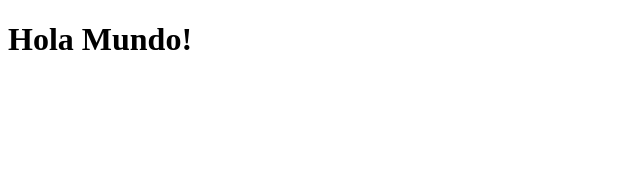
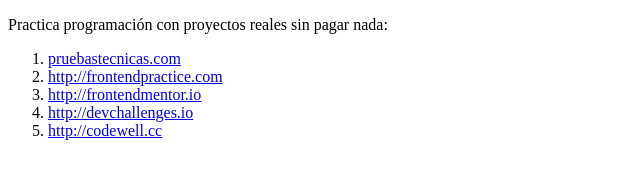
Before and after one commit to krlosm/krlosm.github.io, a plain HTML site: page index.html in a window 1280 px wide. Shown: the whole page, without its empty margins (0-640 px from the left). Drawn offline with Linux system fonts and the light colour scheme.

Commit message:
nuevos links

```diff
--- a/index.html
+++ b/index.html
@@ -6,6 +6,13 @@
     <title>Document</title>
 </head>
 <body>
-    <h1>Hola Mundo!</h1>
+    <p>Practica programación con proyectos reales sin pagar nada:</p>
+    <ol>
+        <li><a href="pruebastecnicas.com">pruebastecnicas.com</a></li>
+        <li><a href="http://frontendpractice.com">http://frontendpractice.com</a></li>
+        <li><a href="http://frontendmentor.io">http://frontendmentor.io</a></li>
+        <li><a href="http://devchallenges.io">http://devchallenges.io</a></li>
+        <li><a href="http://codewell.cc">http://codewell.cc</a></li>
+    </ol>
 </body>
 </html>
```
